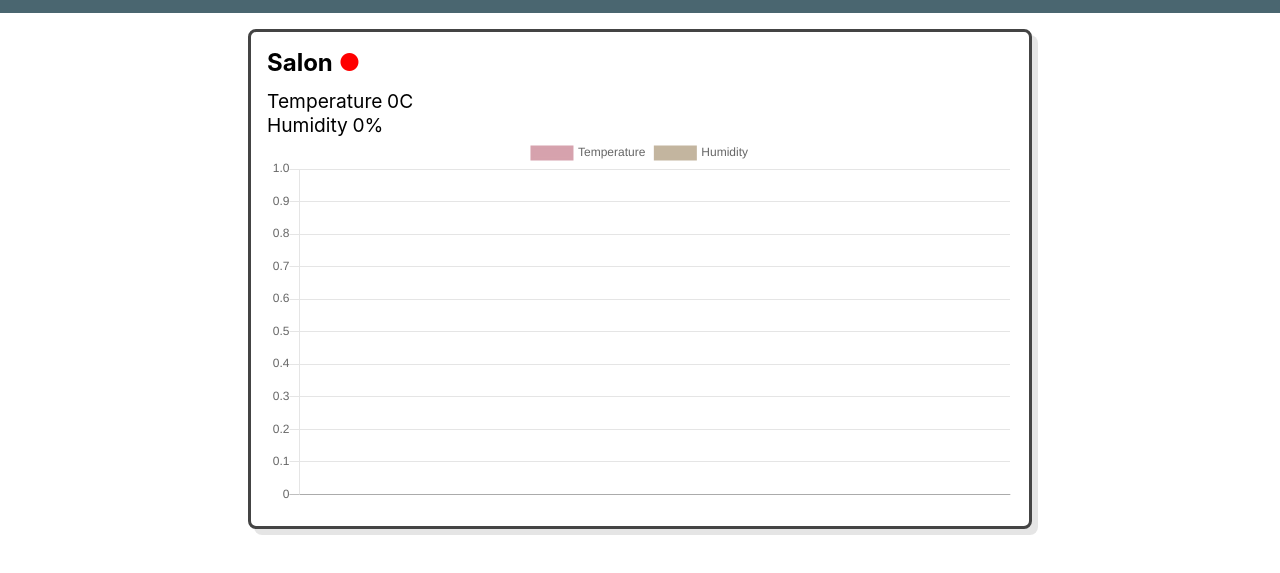
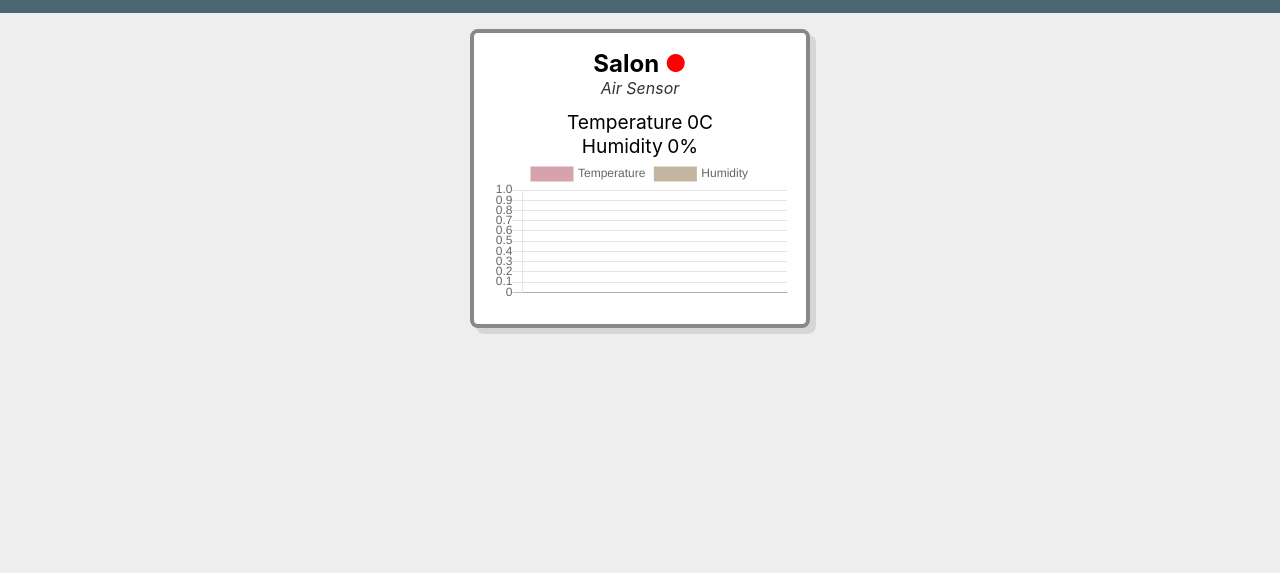
Before and after one commit to vvoland/airsensor, a website with bundled scripts: page ui/html/index.html in a window 1280 px wide. Shown: the part 65-638 px from the top of the page. Built offline with nearby package versions, Linux system fonts and the light colour scheme; no server answers; files whose address does not match are found by name.

Commit message:
ui/sensor-card: Center content, display type

```diff
--- a/ui/css/style.css
+++ b/ui/css/style.css
@@ -5,7 +5,7 @@
 }
 
 body {
-    background-color: #fff;
+    background-color: #eee;
     color: #000;
     font-family: -apple-system, system-ui, BlinkMacSystemFont, "Segoe UI", Roboto, "Helvetica Neue", Ubuntu, Droid Sans, Arial, sans-serif;
 }
@@ -47,12 +47,13 @@ h1 {
     border-radius: 8px;
     background-color: white;
     border-style: solid;
-    border-color: #444;
+    border-width: 4px;
+    border-color: #888;
     box-shadow: 6px 6px rgba(0.0, 0.0, 0.0, 0.1);
     color: #000;
     margin: 8px;
     padding: 16px;
-    width: 100%;
+    width: auto;
 }
 
 .card p {
@@ -65,7 +66,7 @@ h1 {
 
 .sensor-reading-value {
     font-size: 1.2rem;
-    font-align: right;
+    text-align: right;
 }
 
 .sensor-status-online:before {
@@ -78,11 +79,26 @@ h1 {
     color: red;
 }
 
+.sensor-content-readings {
+    list-style: none;
+    text-align: center;
+}
+
 .card-title {
     font-weight: bold;
-    text-align: left;
+    text-align: center;
     font-size: 1.5rem;
-    margin-bottom: 12px;
+}
+
+.card-subtitle {
+    font-style: italic;
+    text-align: center;
+    font-size: 1rem;
+    color: #333;
+}
+
+.card-content {
+    margin-top: 12px;
 }
 
 @media not screen and (max-width: 800px) {
--- a/ui/src/sensor-card.ts
+++ b/ui/src/sensor-card.ts
@@ -29,20 +29,29 @@ export class SensorCardRenderer {
                 </div>
         `;
 
+        result += `
+                <div class="card-subtitle">
+                    Air Sensor
+                </div>
+        `;
+
+        result += `<div class="card-content">`;
+        result += `<ul class="sensor-content-readings">`;
         this.readings.forEach((reading, kind) => {
             let value = reading.render();
             let kind_str = localization.of(kind);
             result += `
-                    <div class="card-content">
-                        <p class="sensor-reading">
+                        <li class="sensor-reading">
                             <span class="sensor-reading-kind">${kind_str}</span>
                             <span class="sensor-reading-value">${value}</span>
-                        </p>
-                    </div>`;
+                        </p>`;
         });
+        result += `</ul>`;
+        result += `</div>`;
         result += `
                     <canvas id="sensor-chart-${this.name}"></canvas>
-            </div>`;
+        `;
+        result += "</div>";
 
         return result;
     }
```
